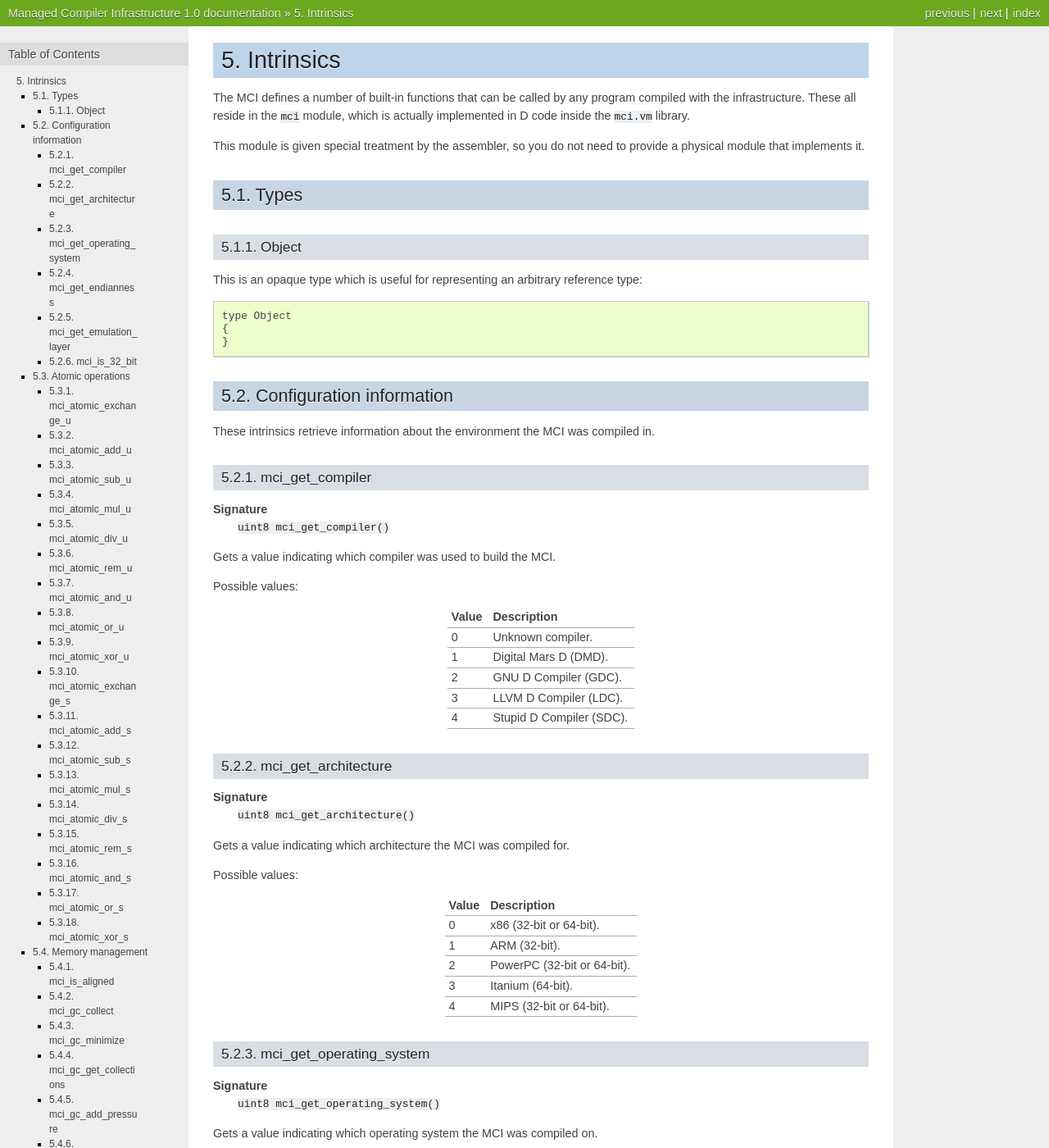
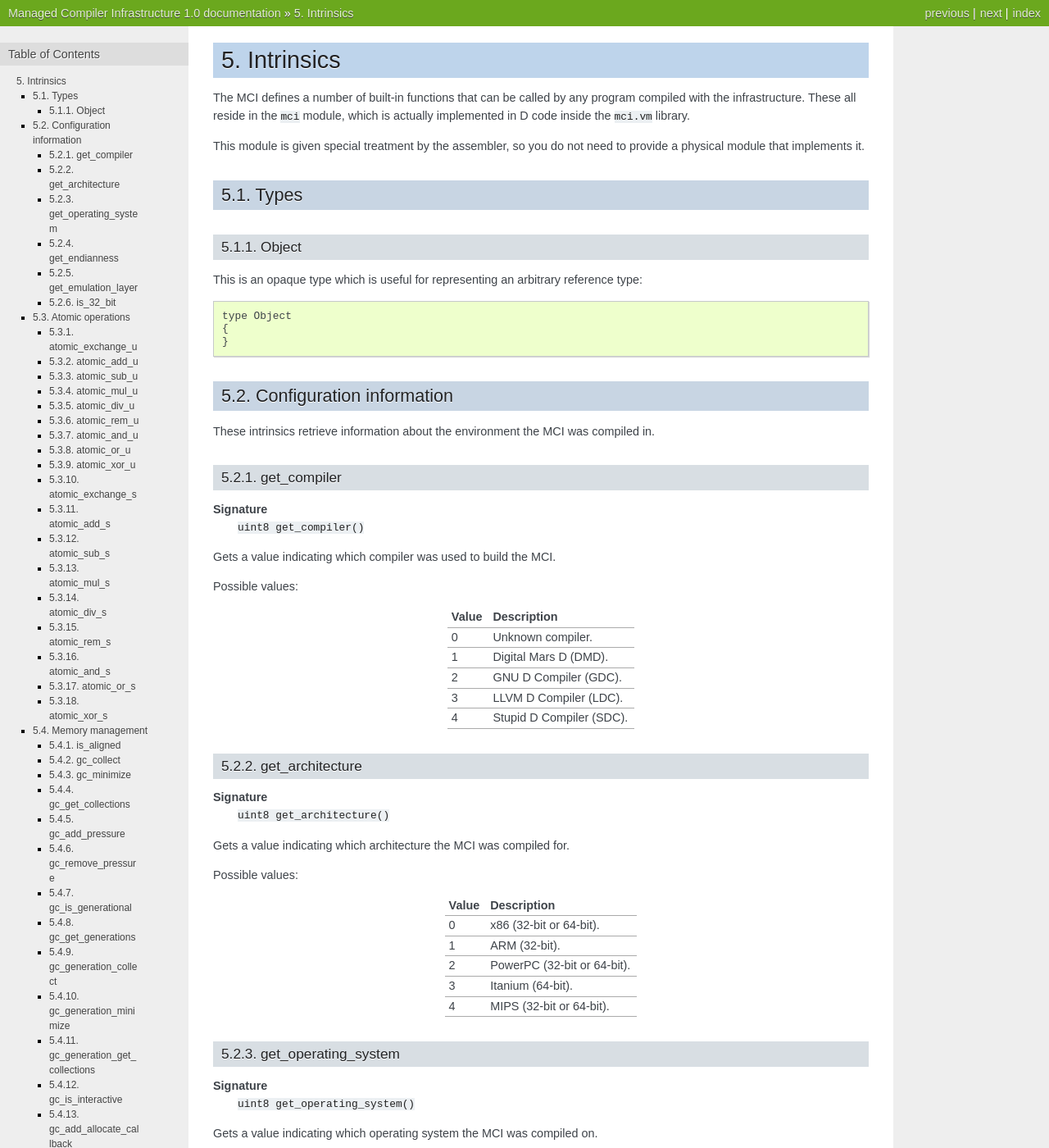
Before and after one commit to lycus/mci, a Sphinx documentation site: the page built from docs/intrinsics.rst, in a window 1280 px wide and 1400 px high. Shown: the whole window at 82% size. Built offline with Sphinx 7.4.7, drawn with Linux system fonts in a browser that asks for light colours; some of the changed text lies outside the part shown.

Commit message:
Remove the "mci_" prefix from all intrinsics.
It was redundant since all intrinsics are in the "mci" module.

```diff
--- a/docs/intrinsics.rst
+++ b/docs/intrinsics.rst
@@ -28,11 +28,11 @@ Configuration information
 These intrinsics retrieve information about the environment the MCI was
 compiled in.
 
-mci_get_compiler
-----------------
+get_compiler
+------------
 
 **Signature**
-    ``uint8 mci_get_compiler()``
+    ``uint8 get_compiler()``
 
 Gets a value indicating which compiler was used to build the MCI.
 
@@ -48,11 +48,11 @@ Value Description
 4     Stupid D Compiler (SDC).
 ===== ========================
 
-mci_get_architecture
---------------------
+get_architecture
+----------------
 
 **Signature**
-    ``uint8 mci_get_architecture()``
+    ``uint8 get_architecture()``
 
 Gets a value indicating which architecture the MCI was compiled for.
 
@@ -68,11 +68,11 @@ Value Description
 4     MIPS (32-bit or 64-bit).
 ===== ===========================
 
-mci_get_operating_system
-------------------------
+get_operating_system
+--------------------
 
 **Signature**
-    ``uint8 mci_get_operating_system()``
+    ``uint8 get_operating_system()``
 
 Gets a value indicating which operating system the MCI was compiled on.
 
@@ -92,11 +92,11 @@ Value Description
 8     GNU Hurd.
 ===== ====================================
 
-mci_get_endianness
-------------------
+get_endianness
+--------------
 
 **Signature**
-    ``uint8 mci_get_endianness()``
+    ``uint8 get_endianness()``
 
 Gets a value indicating which endianness the MCI was compiled for.
 
@@ -109,11 +109,11 @@ Value Description
 1     Big endian.
 ===== ==============
 
-mci_get_emulation_layer
------------------------
+get_emulation_layer
+-------------------
 
 **Signature**
-    ``uint8 mci_get_emulation_layer()``
+    ``uint8 get_emulation_layer()``
 
 Gets a value indicating which emulation layer the MCI is compiled under.
 
@@ -127,11 +127,11 @@ Value Description
 2     MinGW.
 ===== ===================
 
-mci_is_32_bit
--------------
+is_32_bit
+---------
 
 **Signature**
-    ``uint mci_is_32_bit()``
+    ``uint is_32_bit()``
 
 Gets a value indicating whether the MCI is compiled for 32-bit pointers.
 
@@ -141,11 +141,11 @@ it's compiled for 32-bit pointers.
 Atomic operations
 +++++++++++++++++
 
-mci_atomic_exchange_u
----------------------
+atomic_exchange_u
+-----------------
 
 **Signature**
-    ``uint mci_atomic_exchange_u(uint*. uint, uint)``
+    ``uint atomic_exchange_u(uint*. uint, uint)``
 
 Stores the value in the third argument to the location pointed to by the
 first argument if the value pointed to by the first argument is equal to
@@ -153,99 +153,99 @@ the second argument. All of this happens atomically.
 
 Returns 1 if the store happened; otherwise, returns 0.
 
-mci_atomic_add_u
-----------------
+atomic_add_u
+------------
 
 **Signature**
-    ``uint mci_atomic_add_u(uint*, uint)``
+    ``uint atomic_add_u(uint*, uint)``
 
 Atomically adds the value in the second argument to the value pointed to by
 the first argument and returns the result.
 
 The result is also assigned to the location pointed to by the first argument.
 
-mci_atomic_sub_u
-----------------
+atomic_sub_u
+------------
 
 **Signature**
-    ``uint mci_atomic_sub_u(uint*, uint)``
+    ``uint atomic_sub_u(uint*, uint)``
 
 Atomically subtracts the value in the second argument from the value pointed
 to by the first argument and returns the result.
 
 The result is also assigned to the location pointed to by the first argument.
 
-mci_atomic_mul_u
-----------------
+atomic_mul_u
+------------
 
 **Signature**
-    ``uint mci_atomic_mul_u(uint*, uint)``
+    ``uint atomic_mul_u(uint*, uint)``
 
 Atomically multiplies the value pointed to by the first argument with the
 value in the second argument and returns the result.
 
 The result is also assigned to the location pointed to by the first argument.
 
-mci_atomic_div_u
-----------------
+atomic_div_u
+------------
 
 **Signature**
-    ``uint mci_atomic_div_u(uint*, uint)``
+    ``uint atomic_div_u(uint*, uint)``
 
 Atomically divides the value pointed to by the first argument with the value
 in the second argument and returns the result.
 
 The result is also assigned to the location pointed to by the first argument.
 
-mci_atomic_rem_u
-----------------
+atomic_rem_u
+------------
 
 **Signature**
-    ``uint mci_atomic_rem_u(uint*, uint)``
+    ``uint atomic_rem_u(uint*, uint)``
 
 Atomically computes the remainder from dividing the value pointed to by the
 first argument by the value in the second argument and returns the result.
 
 The result is also assigned to the location pointed to by the first argument.
 
-mci_atomic_and_u
-----------------
+atomic_and_u
+------------
 
 **Signature**
-    ``uint mci_atomic_and_u(uint*, uint)``
+    ``uint atomic_and_u(uint*, uint)``
 
 Aotmically computes bit-wise AND between the value pointed to by the first
 argument and the value in the second argument and return the result.
 
 The result is also assigned to the location pointed to by the first argument.
 
-mci_atomic_or_u
----------------
+atomic_or_u
+-----------
 
 **Signature**
-    ``uint mci_atomic_or_u(uint*, uint)``
+    ``uint atomic_or_u(uint*, uint)``
 
 Aotmically computes bit-wise OR between the value pointed to by the first
 argument and the value in the second argument and return the result.
 
 The result is also assigned to the location pointed to by the first argument.
 
-mci_atomic_xor_u
-----------------
+atomic_xor_u
+------------
 
 **Signature**
-    ``uint mci_atomic_xor_u(uint*, uint)``
+    ``uint atomic_xor_u(uint*, uint)``
 
 Aotmically computes bit-wise XOR between the value pointed to by the first
 argument and the value in the second argument and return the result.
 
 The result is also assigned to the location pointed to by the first argument.
 
-mci_atomic_exchange_s
----------------------
+atomic_exchange_s
+-----------------
 
 **Signature**
-    ``uint mci_atomic_exchange_s(int*. int, int)``
+    ``uint atomic_exchange_s(int*. int, int)``
 
 Stores the value in the third argument to the location pointed to by the
 first argument if the value pointed to by the first argument is equal to
@@ -253,88 +253,88 @@ the second argument. All of this happens atomically.
 
 Returns 1 if the store happened; otherwise, returns 0.
 
-mci_atomic_add_s
-----------------
+atomic_add_s
+------------
 
 **Signature**
-    ``int mci_atomic_add_s(int*, int)``
+    ``int atomic_add_s(int*, int)``
 
 Atomically adds the value in the second argument to the value pointed to by
 the first argument and returns the result.
 
 The result is also assigned to the location pointed to by the first argument.
 
-mci_atomic_sub_s
-----------------
+atomic_sub_s
+------------
 
 **Signature**
-    ``int mci_atomic_sub_s(int*, int)``
+    ``int atomic_sub_s(int*, int)``
 
 Atomically subtracts the value in the second argument from the value pointed
 to by the first argument and returns the result.
 
 The result is also assigned to the location pointed to by the first argument.
 
-mci_atomic_mul_s
-----------------
+atomic_mul_s
+------------
 
 **Signature**
-    ``int mci_atomic_mul_s(int*, int)``
+    ``int atomic_mul_s(int*, int)``
 
 Atomically multiplies the value pointed to by the first argument with the
 value in the second argument and returns the result.
 
 The result is also assigned to the location pointed to by the first argument.
 
-mci_atomic_div_s
-----------------
+atomic_div_s
+------------
 
 **Signature**
-    ``int mci_atomic_div_s(int*, int)``
+    ``int atomic_div_s(int*, int)``
 
 Atomically divides the value pointed to by the first argument with the value
 in the second argument and returns the result.
 
 The result is also assigned to the location pointed to by the first argument.
 
-mci_atomic_rem_s
-----------------
+atomic_rem_s
+------------
 
 **Signature**
-    ``int mci_atomic_rem_s(int*, int)``
+    ``int atomic_rem_s(int*, int)``
 
 Atomically computes the remainder from dividing the value pointed to by the
 first argument by the value in the second argument and returns the result.
 
 The result is also assigned to the location pointed to by the first argument.
 
-mci_atomic_and_s
-----------------
+atomic_and_s
+------------
 
 **Signature**
-    ``int mci_atomic_and_s(int*, int)``
+    ``int atomic_and_s(int*, int)``
 
 Aotmically computes bit-wise AND between the value pointed to by the first
 argument and the value in the second argument and return the result.
 
 The result is also assigned to the location pointed to by the first argument.
 
-mci_atomic_or_s
----------------
+atomic_or_s
+-----------
 
 **Signature**
-    ``int mci_atomic_or_s(int*, int)``
+    ``int atomic_or_s(int*, int)``
 
 Aotmically computes bit-wise OR between the value pointed to by the first
 argument and the value in the second argument and return the result.
 
 The result is also assigned to the location pointed to by the first argument.
 
-mci_atomic_xor_s
-----------------
+atomic_xor_s
+------------
 
 **Signature**
-    ``int mci_atomic_xor_s(int*, int)``
+    ``int atomic_xor_s(int*, int)``
 
 Aotmically computes bit-wise XOR between the value pointed to by the first
 argument and the value in the second argument and return the result.
@@ -344,11 +344,11 @@ The result is also assigned to the location pointed to by the first argument.
 Memory management
 +++++++++++++++++
 
-mci_is_aligned
---------------
+is_aligned
+----------
 
 **Signature**
-    ``uint mci_is_aligned(uint8*)``
+    ``uint is_aligned(uint8*)``
 
 Determines whether the given pointer is properly aligned for the system
 the program is currently running on. Returns 1 if the pointer is properly
@@ -357,63 +357,63 @@ aligned; otherwise, returns 0.
 Here, "properly aligned" usually means being a multiple of 4 or 8 depending
 on the pointer length of the platform (32 and 64 bits, respectively).
 
-mci_gc_collect
---------------
+gc_collect
+----------
 
 **Signature**
-    ``void mci_gc_collect()``
+    ``void gc_collect()``
 
 Instructs the GC to perform a full collection. This may cause a stop of the
 world.
 
-mci_gc_minimize
----------------
+gc_minimize
+-----------
 
 **Signature**
-    ``void mci_gc_minimize()``
+    ``void gc_minimize()``
 
 Instructs the GC to do minimal GC work. This function is appropriate for
 tight loops, and is relatively cheap.
 
-mci_gc_get_collections
-----------------------
+gc_get_collections
+------------------
 
 **Signature**
-    ``uint64 mci_gc_get_collections()``
+    ``uint64 gc_get_collections()``
 
 Gets a value indicating the amount of collections the GC has performed.
 
-mci_gc_add_pressure
--------------------
+gc_add_pressure
+---------------
 
 **Signature**
-    ``void mci_gc_add_pressure(uint)``
+    ``void gc_add_pressure(uint)``
 
 Informs the GC that a significant amount of unmanaged memory (given by the
 argument) is about to be allocated.
 
-mci_gc_remove_pressure
-----------------------
+gc_remove_pressure
+------------------
 
 **Signature**
-    ``void mci_gc_remove_pressure(uint)``
+    ``void gc_remove_pressure(uint)``
 
 Informs the GC that a significant amount of unmanaged memory (given by the
 argument) is about to be freed.
 
-mci_gc_is_generational
-----------------------
+gc_is_generational
+------------------
 
 **Signature**
-    ``uint mci_gc_is_generational()``
+    ``uint gc_is_generational()``
 
 Gets a value indicating whether the GC is generational.
 
-mci_get_generations
--------------------
+gc_get_generations
+------------------
 
 **Signature**
-    ``uint mci_get_generations()``
+    ``uint gc_get_generations()``
 
 Gets the amount of generations managed by the GC. This is guaranteed to be a
 constant number.
@@ -421,11 +421,11 @@ constant number.
 Calling this function if the GC is not generational results in undefined
 behavior.
 
-mci_gc_generation_collect
--------------------------
+gc_generation_collect
+---------------------
 
 **Signature**
-    ``void mci_gc_generation_collect(uint)``
+    ``void gc_generation_collect(uint)``
 
 Instructs the GC generation given by the ID in the argument to perform a full
 collection. This may cause a stop of the world.
@@ -433,11 +433,11 @@ collection. This may cause a stop of the world.
 Calling this function if the GC is not generational results in undefined
 behavior.
 
-mci_gc_generation_minimize
---------------------------
+gc_generation_minimize
+----------------------
 
 **Signature**
-    ``void mci_gc_generation_minimize(uint)``
+    ``void gc_generation_minimize(uint)``
 
 Instructs the GC generation given by the ID in the argument to perform as much
 cleanup work as it can without stopping the world.
@@ -445,11 +445,11 @@ cleanup work as it can without stopping the world.
 Calling this function if the GC is not generational results in undefined
 behavior.
 
-mci_gc_generation_get_collections
----------------------------------
+gc_generation_get_collections
+-----------------------------
 
 **Signature**
-    ``uint mci_gc_generation_get_collections(uint)``
+    ``uint gc_generation_get_collections(uint)``
 
 Gets a value indicating the amount of collections the GC has performed in the
 generation given by the ID in the argument.
@@ -457,21 +457,21 @@ generation given by the ID in the argument.
 Calling this function if the GC is not generational results in undefined
 behavior.
 
-mci_gc_is_interactive
----------------------
+gc_is_interactive
+-----------------
 
 **Signature**
-    ``uint mci_gc_is_interactive()``
+    ``uint gc_is_interactive()``
 
 Gets a value indicating whether the GC is interactive (i.e. supports allocate
 and free callbacks). Returns 1 if the GC is interactive; otherwise, returns
 0.
 
-mci_gc_add_allocate_callback
-----------------------------
+gc_add_allocate_callback
+------------------------
 
 **Signature**
-    ``void mci_gc_add_allocate_callback(void(Object&) cdecl)``
+    ``void gc_add_allocate_callback(void(Object&) cdecl)``
 
 Adds a callback to the GC which will be called on every allocation made in
 the program. The parameter given to the function pointer is the newly
@@ -481,11 +481,11 @@ memory has been allocated.
 Calling this function if the GC is not interactive results in undefined
 behavior.
 
-mci_gc_add_free_callback
-------------------------
+gc_add_free_callback
+--------------------
 
 **Signature**
-    ``void mci_gc_add_free_callback(void(Object&) cdecl)``
+    ``void gc_add_free_callback(void(Object&) cdecl)``
 
 Adds a callback to the GC which will be called on every freeing of memory
 made in the program. The argument given to the function pointer is the freed
@@ -495,20 +495,20 @@ actually freed.
 Calling this function if the GC is not interactive results in undefined
 behavior.
 
-mci_gc_is_atomic
-----------------
+gc_is_atomic
+------------
 
 **Signature**
-    ``uint mci_gc_is_atomic()``
+    ``uint gc_is_atomic()``
 
 Gets a value indicating whether the GC is atomic (i.e. requires read or write
 barriers). Returns 1 if the GC is atomic; otherwise, returns 0.
 
-mci_gc_get_barriers
--------------------
+gc_get_barriers
+---------------
 
 **Signature**
-    ``uint8 mci_gc_get_barriers()``
+    ``uint8 gc_get_barriers()``
 
 Returns flags indicating which barriers the current GC requires.
 
@@ -527,62 +527,62 @@ Possible flags:
 Math and IEEE 754 operations
 ++++++++++++++++++++++++++++
 
-mci_nan_payload_f32
--------------------
+nan_payload_f32
+---------------
 
 **Signature**
-    ``float32 mci_nan_payload_f32(uint32)``
+    ``float32 nan_payload_f32(uint32)``
 
 Produces a NaN (not a number) value with a given user payload. This abuses an
 obscure feature of IEEE 754 that allows 22 bits of a NaN value to be set to a
 user-specified value. This does of course mean that only 22 bits of the given
 payload will be inserted in the NaN value.
 
-mci_nan_payload_f64
--------------------
+nan_payload_f64
+---------------
 
 **Signature**
-    ``float64 mci_nan_payload_f64(uint64)``
+    ``float64 nan_payload_f64(uint64)``
 
 Produces a NaN (not a number) value with a given user payload. This abuses an
 obscure feature of IEEE 754 that allows 51 bits of a NaN value to be set to a
 user-specified value. This does of course mean that only 51 bits of the given
 payload will be inserted in the NaN value.
 
-mci_is_nan_f32
---------------
+is_nan_f32
+----------
 
 **Signature**
-    ``uint mci_is_nan_f32(float32)``
+    ``uint is_nan_f32(float32)``
 
 Returns 1 if the given value is NaN (not a number); otherwise, returns 0. This
 function is payload-aware, so NaNs with payloads will correctly be regarded
 NaN.
 
-mci_is_nan_f64
---------------
+is_nan_f64
+----------
 
 **Signature**
-    ``uint mci_is_nan_f64(float64)``
+    ``uint is_nan_f64(float64)``
 
 Returns 1 if the given value is NaN (not a number); otherwise, returns 0. This
 function is payload-aware, so NaNs with payloads will correctly be regarded
 NaN.
 
-mci_is_inf_f32
---------------
+is_inf_f32
+----------
 
 **Signature**
-    ``uint mci_is_inf_f32(float32)``
+    ``uint is_inf_f32(float32)``
 
 Returns 1 if the given value is positive or negative infinity; otherwise,
 returns 0.
 
-mci_is_inf_f64
---------------
+is_inf_f64
+----------
 
 **Signature**
-    ``uint mci_is_inf_f64(float64)``
+    ``uint is_inf_f64(float64)``
 
 Returns 1 if the given value is positive or negative infinity; otherwise,
 returns 0.
```
Also changed, not shown: 5 other files.
